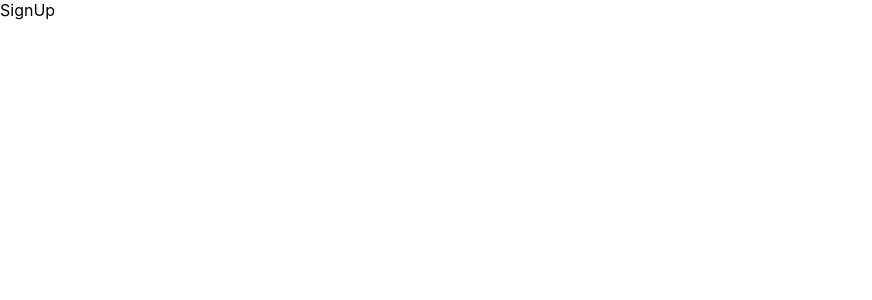
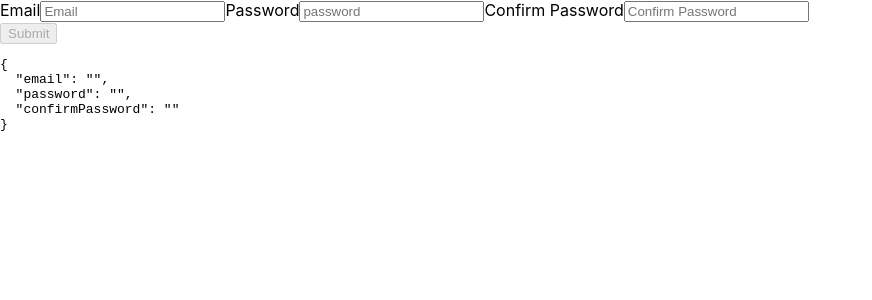
Before and after one commit to HiThereImCam/Brewed510, a React (Create React App) app in the folder app/: page /signup in a window 1280 px wide. Shown: the top 300 px of the page, without its empty margins (0-872 px from the left). Built offline with nearby package versions, Linux system fonts and the light colour scheme.

Commit message:
added createUserWithEmailAndPassword, signIn, signOut. Need to finish them and test

```diff
--- a/app/package.json
+++ b/app/package.json
@@ -11,9 +11,11 @@
     "@types/node": "^16.11.39",
     "@types/react": "^18.0.12",
     "@types/react-dom": "^18.0.5",
+    "final-form": "^4.20.7",
     "firebase": "^9.8.3",
     "react": "^18.1.0",
     "react-dom": "^18.1.0",
+    "react-final-form": "^6.5.9",
     "react-redux": "^8.0.2",
     "react-router-dom": "^6.3.0",
     "react-scripts": "5.0.1",
--- a/app/src/pages/Login/Login.tsx
+++ b/app/src/pages/Login/Login.tsx
@@ -1,5 +1,47 @@
 import React from "react";
+import { Form, Field } from "react-final-form";
+import { useDispatch } from "react-redux";
+
+export interface UserLogin {
+  username: string;
+  password: string;
+}
 
 export default function Login() {
-  return <div>Login</div>;
+  const onSubmit = async (values: UserLogin) => {
+    console.log("values: ", values);
+  };
+
+  return (
+    <Form
+      onSubmit={onSubmit}
+      initialValues={{ email: "", password: "" }}
+      render={({ handleSubmit, form, submitting, pristine, values }) => (
+        <form onSubmit={handleSubmit}>
+          <div>
+            <label>Email</label>
+            <Field
+              name="email"
+              component="input"
+              type="email"
+              placeholder="Email"
+            />
+            <label>Password</label>
+            <Field
+              name="password"
+              component="input"
+              type="password"
+              placeholder="password"
+            />
+          </div>
+          <div>
+            <button type="submit" disabled={submitting || pristine}>
+              Submit
+            </button>
+          </div>
+          <pre>{JSON.stringify(values, null, 2)}</pre>
+        </form>
+      )}
+    />
+  );
 }
--- a/app/src/pages/SignUp/SignUp.tsx
+++ b/app/src/pages/SignUp/SignUp.tsx
@@ -1,5 +1,64 @@
 import React from "react";
+import { Form, Field } from "react-final-form";
+
+export interface UserInfo {
+  email: string;
+  password: string;
+}
+
+let initialState = {
+  email: "",
+  password: "",
+  confirmPassword: "",
+};
 
 export default function SignUp() {
-  return <div>SignUp</div>;
+  let handleSubmit = async (values: UserInfo) => {
+    console.log("Sign up values: ", values);
+  };
+
+  /**
+   * Need validation on the forms
+   * good starting point though
+   */
+
+  return (
+    <Form
+      onSubmit={handleSubmit}
+      initialValues={initialState}
+      render={({ handleSubmit, form, submitting, pristine, values }) => (
+        <form onSubmit={handleSubmit}>
+          <div>
+            <label>Email</label>
+            <Field
+              name="email"
+              component="input"
+              type="email"
+              placeholder="Email"
+            />
+            <label>Password</label>
+            <Field
+              name="password"
+              component="input"
+              type="password"
+              placeholder="password"
+            />
+            <label>Confirm Password</label>
+            <Field
+              name="confirm"
+              component="input"
+              type="password"
+              placeholder="Confirm Password"
+            />
+          </div>
+          <div>
+            <button type="submit" disabled={submitting || pristine}>
+              Submit
+            </button>
+          </div>
+          <pre>{JSON.stringify(values, null, 2)}</pre>
+        </form>
+      )}
+    />
+  );
 }
```
Also changed, not shown: app/firebase/firebase.ts (+31 -6 lines), app/src/features/user/userSlice.ts (added, +19 -0 lines), 1 other file (tests, documents, lock files or other folders).
